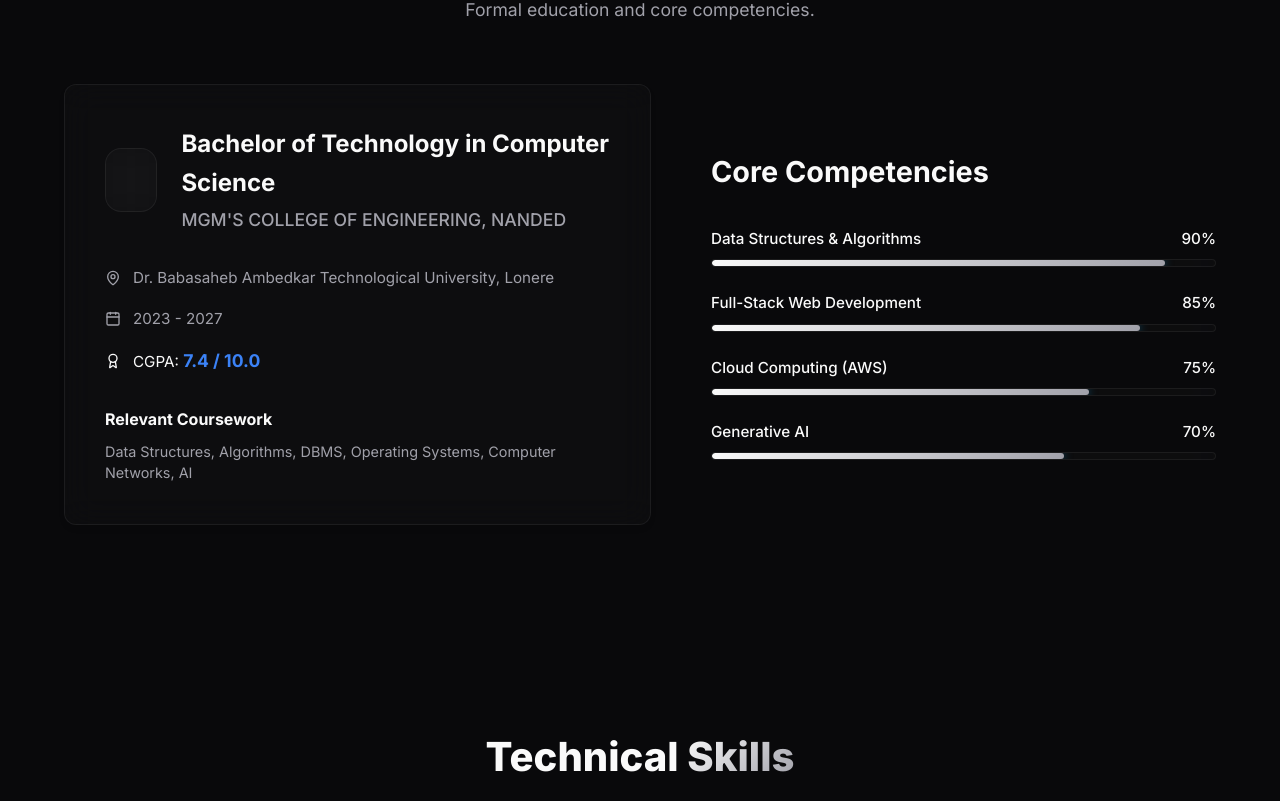
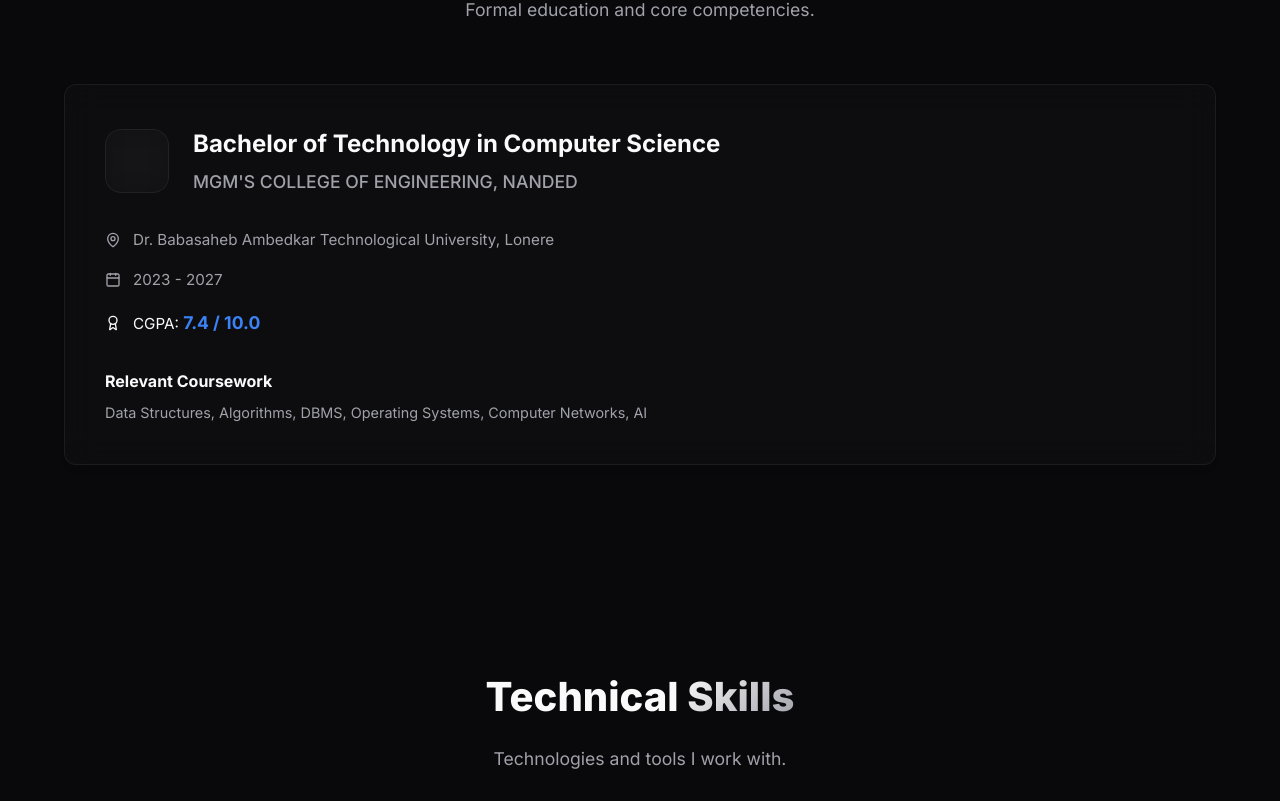
Before and after one commit to Rohit18457/Portfolio, a React (Vite) app: page / in a window 1280 px wide. Shown: the part 1996-2797 px from the top of the page. Built offline with nearby package versions, Linux system fonts and the light colour scheme.

Commit message:
Update portfolio sections: update DSA count, remove Core Competencies, remove EC2 skill

```diff
--- a/src/components/sections/AcademicSection.jsx
+++ b/src/components/sections/AcademicSection.jsx
@@ -70,33 +70,7 @@ const AcademicSection = () => {
             </div>
           </motion.div>
 
-          <motion.div
-            className="progress-container"
-            initial={{ opacity: 0, x: 30 }}
-            whileInView={{ opacity: 1, x: 0 }}
-            viewport={{ once: true }}
-          >
-            <h3>Core Competencies</h3>
-            <div className="progress-list">
-              {progressBars.map((skill, idx) => (
-                <div key={idx} className="progress-item">
-                  <div className="progress-label">
-                    <span>{skill.name}</span>
-                    <span>{skill.value}%</span>
-                  </div>
-                  <div className="progress-bar-bg glass">
-                    <motion.div
-                      className="progress-bar-fill"
-                      initial={{ width: 0 }}
-                      whileInView={{ width: `${skill.value}%` }}
-                      transition={{ duration: 1, delay: 0.2 }}
-                      viewport={{ once: true }}
-                    ></motion.div>
-                  </div>
-                </div>
-              ))}
-            </div>
-          </motion.div>
+
         </div>
       </div>
     </section>
--- a/src/components/sections/HeroSection.jsx
+++ b/src/components/sections/HeroSection.jsx
@@ -98,7 +98,7 @@ const HeroSection = () => {
 
           <div className="hero-stats">
             <div className="stat-card glass-card">
-              <h3 className="text-gradient">100+</h3>
+              <h3 className="text-gradient">200+</h3>
               <p>DSA Problems</p>
             </div>
             <div className="stat-card glass-card">
--- a/src/components/sections/SkillsSection.jsx
+++ b/src/components/sections/SkillsSection.jsx
@@ -29,7 +29,6 @@ const SkillsSection = () => {
     { name: 'MongoDB', category: 'Database', level: 'Intermediate' },
     { name: 'AWS', category: 'Cloud', level: 'Intermediate' },
     { name: 'IAM', category: 'Cloud', level: 'Intermediate' },
-    { name: 'EC2', category: 'Cloud', level: 'Intermediate' },
     { name: 'S3', category: 'Cloud', level: 'Intermediate' },
     { name: 'Generative AI', category: 'AI', level: 'Intermediate' },
     { name: 'Prompt Engineering', category: 'AI', level: 'Advanced' },
```
